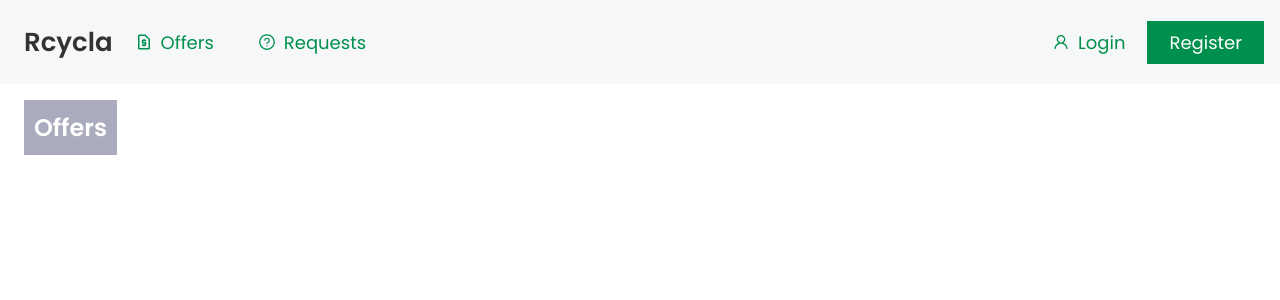
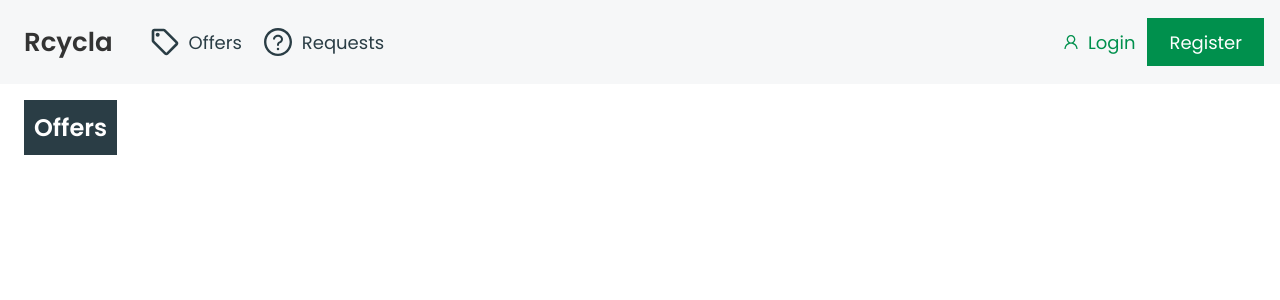
Before and after one commit to dkutelov/rcycla, a Next.js app: page / in a window 1280 px wide. Shown: the top 300 px of the page. Built offline with nearby package versions, Linux system fonts and the light colour scheme.

Commit message:
Menu item with icon

```diff
--- a/components/common/button/icon-menu-item.component.js
+++ b/components/common/button/icon-menu-item.component.js
@@ -1,13 +1,14 @@
 import React from "react";
 import styled from "styled-components";
+import { getTheme } from "@lib/theme/theme";
 
 const MenuItem = styled.a`
   display: flex;
   align-items: center;
   font-family: inherit;
-  color: ${({ theme }) => theme.colors.primary};
-  padding: ${({ theme }) => theme.sizes[1]} ${({ theme }) => theme.sizes[5]};
+  padding: ${({ theme }) => theme.sizes[1]};
   font-size: ${({ theme }) => theme.fontSize.subtitle};
+  margin-right: ${({ theme }) => theme.sizes[0]};
   font-weight: 400;
   cursor: pointer;
 `;
@@ -17,9 +18,10 @@ const Text = styled.span`
   margin-left: ${({ theme }) => theme.sizes[1]};
 `;
 
-export const IconMenuItem = ({ Icon, text }) => {
+export const IconMenuItem = ({ Icon, text, textColor }) => {
+  const theme = getTheme();
   return (
-    <MenuItem>
+    <MenuItem style={{ color: textColor || theme.colors.primary }}>
       <Icon />
       <Text>{text}</Text>
     </MenuItem>
--- a/components/header/header.component.js
+++ b/components/header/header.component.js
@@ -1,6 +1,6 @@
 import React from "react";
 
-import { LanguageSelect } from "./language-select.component";
+import { LanguageSelect } from "./language-select/language-select.component";
 import { HeaderContainer, Logo } from "./header.styles";
 import { Navigation } from "./navigation/navigation.component";
 import { Container } from "@lib/theme";
--- a/components/header/header.styles.js
+++ b/components/header/header.styles.js
@@ -24,5 +24,5 @@ export const HeaderContainer = styled.header`
 
 export const Logo = styled.h1`
   font-size: ${({ theme }) => theme.sizes[6]};
-  margin: 0;
+  margin: 0 ${({ theme }) => theme.sizes[3]} 0 0;
 `;
--- a/components/header/language-select.component.js
+++ b/components/header/language-select/language-select.component.js
@@ -1,10 +1,11 @@
 import { LanguageContext } from "@context/index";
 import React, { useState, useEffect, useContext } from "react";
 import { MdLanguage } from "react-icons/md";
+import { LanguageMenuContainer } from "./language-select.styles";
 
 export const LanguageSelect = () => {
   const [currentLanguage, changeCurrentLanguage] = useState("en");
-  const [isOpen, toggleOpen] = useState(false);
+  const [isOpen, toggleOpen] = useState(true);
   const { setLanguageSelected } = useContext(LanguageContext);
 
   useEffect(() => {
@@ -20,10 +21,10 @@ export const LanguageSelect = () => {
         <MdLanguage onClick={toggleIsOpen} />
       </div>
       {isOpen && (
-        <ul>
+        <LanguageMenuContainer>
           <li onClick={() => changeCurrentLanguage("bg")}>bg</li>
           <li onClick={() => changeCurrentLanguage("en")}>en</li>
-        </ul>
+        </LanguageMenuContainer>
       )}
     </>
   );
--- /dev/null
+++ b/components/header/language-select/language-select.styles.js
@@ -0,0 +1,43 @@
+import styled from "styled-components";
+
+export const LanguageMenuContainer = styled.ul`
+  position: fixed;
+  z-index: 1300;
+  inset: 0px;
+  opacity: 1;
+  transform: none;
+  height: 216px;
+  transition: opacity 280ms cubic-bezier(0.4, 0, 0.2, 1) 0ms,
+    transform 186ms cubic-bezier(0.4, 0, 0.2, 1) 0ms;
+  top: 31px;
+  left: 1426px;
+  transform-origin: 0px 0px;
+  background-color: rgb(255, 255, 255);
+  color: rgba(0, 0, 0, 0.87);
+  transition: box-shadow 300ms cubic-bezier(0.4, 0, 0.2, 1) 0ms;
+  border-radius: 4px;
+  box-shadow: rgb(0 0 0 / 20%) 0px 5px 5px -3px,
+    rgb(0 0 0 / 14%) 0px 8px 10px 1px, rgb(0 0 0 / 12%) 0px 3px 14px 2px;
+  position: absolute;
+  overflow: hidden auto;
+  width: 36px;
+  min-height: 16px;
+  outline: 0px;
+`;
+
+export const AuthContainer = styled.ul`
+  display: flex;
+  flex-direction: row;
+  padding: 0;
+  margin: 0;
+  list-style: none;
+`;
+
+export const MainNav = styled.ul`
+  display: flex;
+  flex-direction: row;
+  align-items: center;
+  padding: 0 ${({ theme }) => theme.sizes[2]};
+  margin: 0;
+  list-style: none;
+`;
--- a/components/header/navigation/navigation.component.js
+++ b/components/header/navigation/navigation.component.js
@@ -1,6 +1,6 @@
 import React, { useContext } from "react";
 import { AiOutlineUser, AiOutlineQuestionCircle } from "react-icons/ai";
-import { MdOutlineRequestPage } from "react-icons/md";
+import { MdOutlineLocalOffer } from "react-icons/md";
 import { LanguageContext } from "@context/index";
 import {
   NavigationContainer,
@@ -8,20 +8,31 @@ import {
   MainNav,
 } from "./navigation.styles";
 import { IconMenuItem, Button } from "@components/common/index";
+import { getTheme } from "@lib/theme/theme";
 
 export const Navigation = () => {
   const {
     state: { languages },
   } = useContext(LanguageContext);
   let { login, register, offers, requests } = languages;
+  const theme = getTheme();
+
   return (
     <NavigationContainer>
       <MainNav>
         <li>
-          <IconMenuItem Icon={MdOutlineRequestPage} text={offers} />
+          <IconMenuItem
+            Icon={() => <MdOutlineLocalOffer size={32} />}
+            text={offers}
+            textColor={theme.colors.terciary}
+          />
         </li>
         <li>
-          <IconMenuItem Icon={AiOutlineQuestionCircle} text={requests} />
+          <IconMenuItem
+            Icon={() => <AiOutlineQuestionCircle size={32} />}
+            text={requests}
+            textColor={theme.colors.terciary}
+          />
         </li>
       </MainNav>
       <AuthContainer>
--- a/components/header/navigation/navigation.styles.js
+++ b/components/header/navigation/navigation.styles.js
@@ -18,7 +18,8 @@ export const AuthContainer = styled.ul`
 export const MainNav = styled.ul`
   display: flex;
   flex-direction: row;
-  padding: 0;
+  align-items: center;
+  padding: 0 ${({ theme }) => theme.sizes[2]};
   margin: 0;
   list-style: none;
 `;
--- a/pages/index.js
+++ b/pages/index.js
@@ -8,8 +8,8 @@ const Title = styled.h1`
   color: ${({ theme }) => theme.textColors.main};
   color: white;
   padding: 10px;
-  background-color: ${({ theme }) => theme.colors.alert};
-  background-color: #aaabbc;
+  background-color: ${({ theme }) => theme.colors.terciary};
+  background-color: ;
   //border: 1px solid #fcec52;
 `;
 
```
